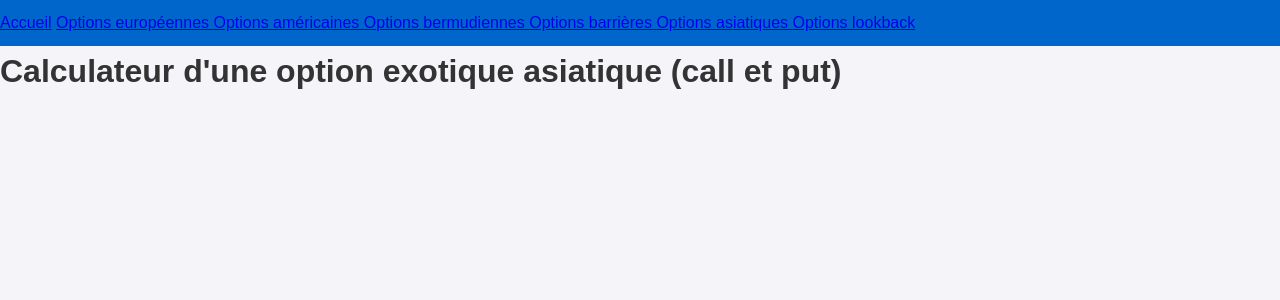
After one commit to tarmyos/Projet-CAL-IN, a Flask app: page /asian in a window 1280 px wide. The commit adds this page. Shown: the top 300 px of the page. Run offline with Flask 3, Linux system fonts and the light colour scheme.

Commit message:
feat: pages /barrier /asian /lookback

```diff
--- a/app.py
+++ b/app.py
@@ -91,6 +91,17 @@ def bermudian():
         except ValueError:
             return render_template('bermudan.html', call_result="Erreur dans les entrées", put_result="Erreur dans les entrées")
 
+@app.route('/barrier', methods=['GET'])
+def barrier():
+    return render_template('barrier.html')
+
+@app.route('/asian', methods=['GET'])
+def asian():
+    return render_template('asian.html')
+
+@app.route('/lookback', methods=['GET'])
+def lookback():
+    return render_template('lookback.html')
 
 if __name__ == '__main__':
     app.run(host='127.0.0.1', port=8080, debug=True)
--- a/templates/american.html
+++ b/templates/american.html
@@ -12,6 +12,9 @@
         <a href="/european"> Options européennes </a>
         <a href="/american"> Options américaines </a>
         <a href="/bermudan"> Options bermudiennes </a>
+        <a href="/barrier"> Options barrières </a>
+        <a href="/asian"> Options asiatiques </a>
+        <a href="/lookback"> Options lookback </a>
     </nav>
     <h1> Calculateur d'une option vanille américaine (call et put) </h1>
 
--- /dev/null
+++ b/templates/asian.html
@@ -0,0 +1,22 @@
+<!DOCTYPE html>
+<html lang="fr">
+<head>
+    <meta charset="UTF-8">
+    <meta name="viewport" content="width=device-width, initial-scale=1.0">
+    <title>CAL-IN</title>
+    <link rel="stylesheet" href="/static/style.css">
+</head>
+<body>
+    <nav>
+        <a href="/">Accueil</a>
+        <a href="/european"> Options européennes </a>
+        <a href="/american"> Options américaines </a>
+        <a href="/bermudan"> Options bermudiennes </a>
+        <a href="/barrier"> Options barrières </a>
+        <a href="/asian"> Options asiatiques </a>
+        <a href="/lookback"> Options lookback </a>
+    </nav>
+    <h1> Calculateur d'une option exotique asiatique (call et put) </h1>
+
+</body>
+</html>
--- a/templates/bermudan.html
+++ b/templates/bermudan.html
@@ -12,6 +12,9 @@
         <a href="/european"> Options européennes </a>
         <a href="/american"> Options américaines </a>
         <a href="/bermudan"> Options bermudiennes </a>
+        <a href="/barrier"> Options barrières </a>
+        <a href="/asian"> Options asiatiques </a>
+        <a href="/lookback"> Options lookback </a>
     </nav>
     <h1> Calculateur d'une option vanille bermudienne (call et put) </h1>
 
--- a/templates/european.html
+++ b/templates/european.html
@@ -12,6 +12,9 @@
         <a href="/european"> Options européennes </a>
         <a href="/american"> Options américaines </a>
         <a href="/bermudan"> Options bermudiennes </a>
+        <a href="/barrier"> Options barrières </a>
+        <a href="/asian"> Options asiatiques </a>
+        <a href="/lookback"> Options lookback </a>
     </nav>
     <h1> Calculateur d'une option vanille européenne (call et put) </h1>
     <form method="POST">
```
Also changed, not shown: templates/barrier.html (added, +22 -0 lines), templates/lookback.html (added, +22 -0 lines).
